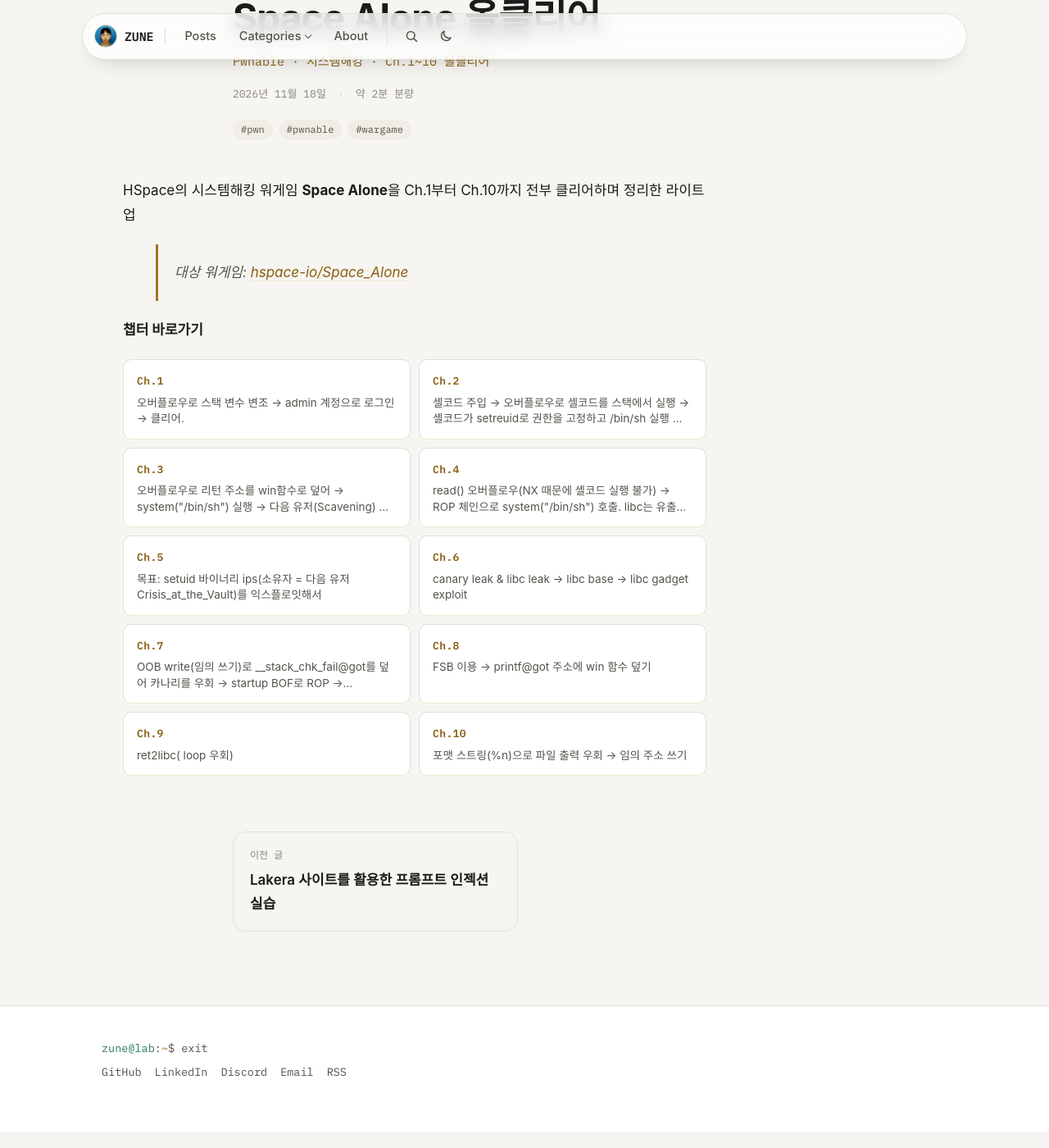
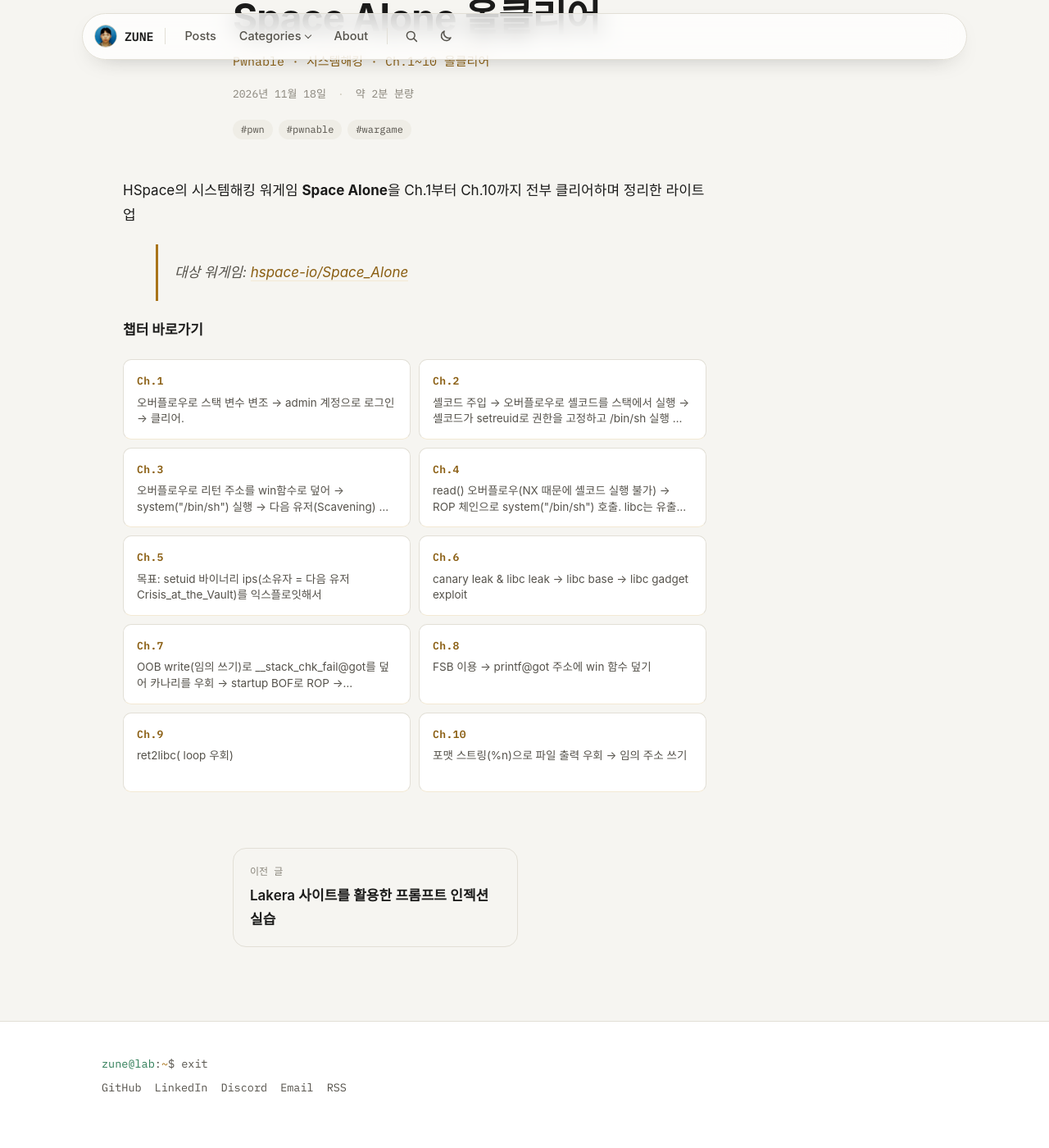
Before and after one commit to junseopark0216/junseopark0216.github.io, a Jekyll site: the page built from _posts/2026-10-28-space-alone.md, in a window 1280 px wide and 1400 px high, scrolled down 213 px. Shown: the whole window at 82% size. Built offline with Jekyll 4.4.1, drawn with Linux system fonts in a browser that asks for light colours; some web fonts are replaced.

Commit message:
Add files via upload

```diff
--- a/assets/css/main.css
+++ b/assets/css/main.css
@@ -261,7 +261,8 @@ a.chip-cat:hover { color: var(--brass-ink); filter: brightness(.96); }
 .chapter-index a b { font-family: var(--mono); font-size: 13px; color: var(--brass-ink);
   font-weight: 700; letter-spacing: .03em; border: 0; }
 .chapter-index a span { font-size: 13.5px; color: var(--ink-soft); line-height: 1.45;
-  overflow: hidden; display: -webkit-box; -webkit-line-clamp: 2; -webkit-box-orient: vertical; }
+  height: 2.9em; overflow: hidden; display: -webkit-box; -webkit-line-clamp: 2;
+  -webkit-box-orient: vertical; text-overflow: ellipsis; }
 @media (max-width: 680px) { .chapter-index { grid-template-columns: 1fr; } }
 
 /* ---------- 연도 블록 ---------- */
```
